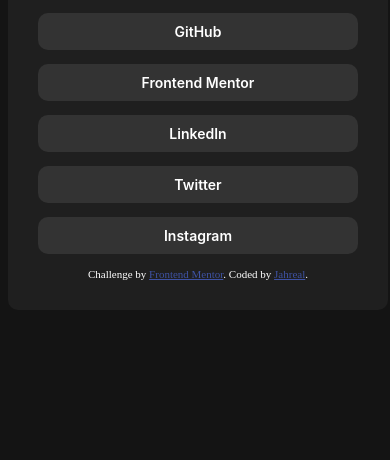
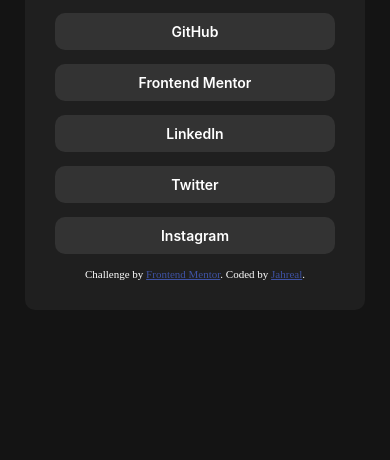
Before and after one commit to Kyerstorm/Social-Links-Profile, a plain HTML site: page index.html in a window 390 px wide. Shown: the part 392-852 px from the top of the page. Drawn offline with Linux system fonts and the light colour scheme.

Commit message:
Mobile adjustment

```diff
--- a/styles.css
+++ b/styles.css
@@ -7,10 +7,9 @@ body {
     border-radius: 10px;
     color: hsl(0, 0%, 100%);
     text-align: center;
-    width: 15%;
+    width: 280px;
     padding: 30px;
     margin: 150px auto;
-    min-width: 320px;
 }
 
 .name {
```
